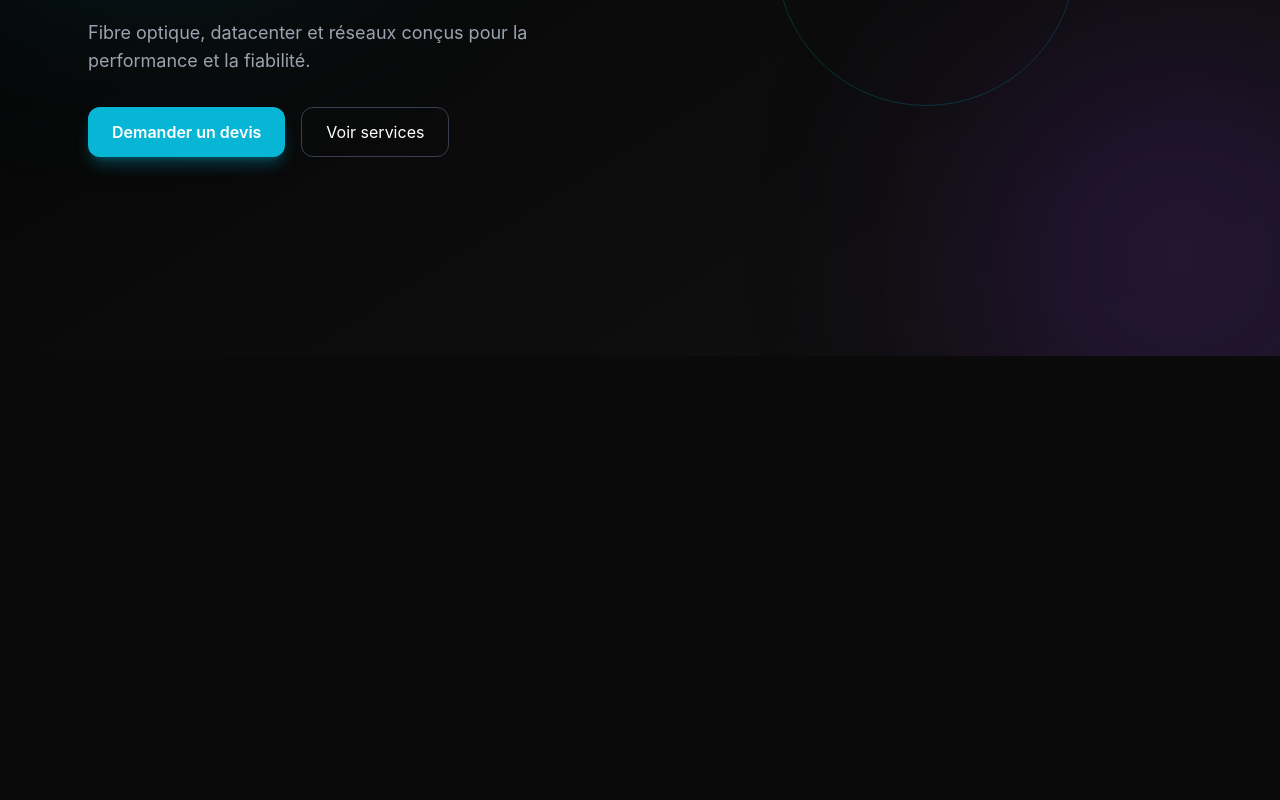
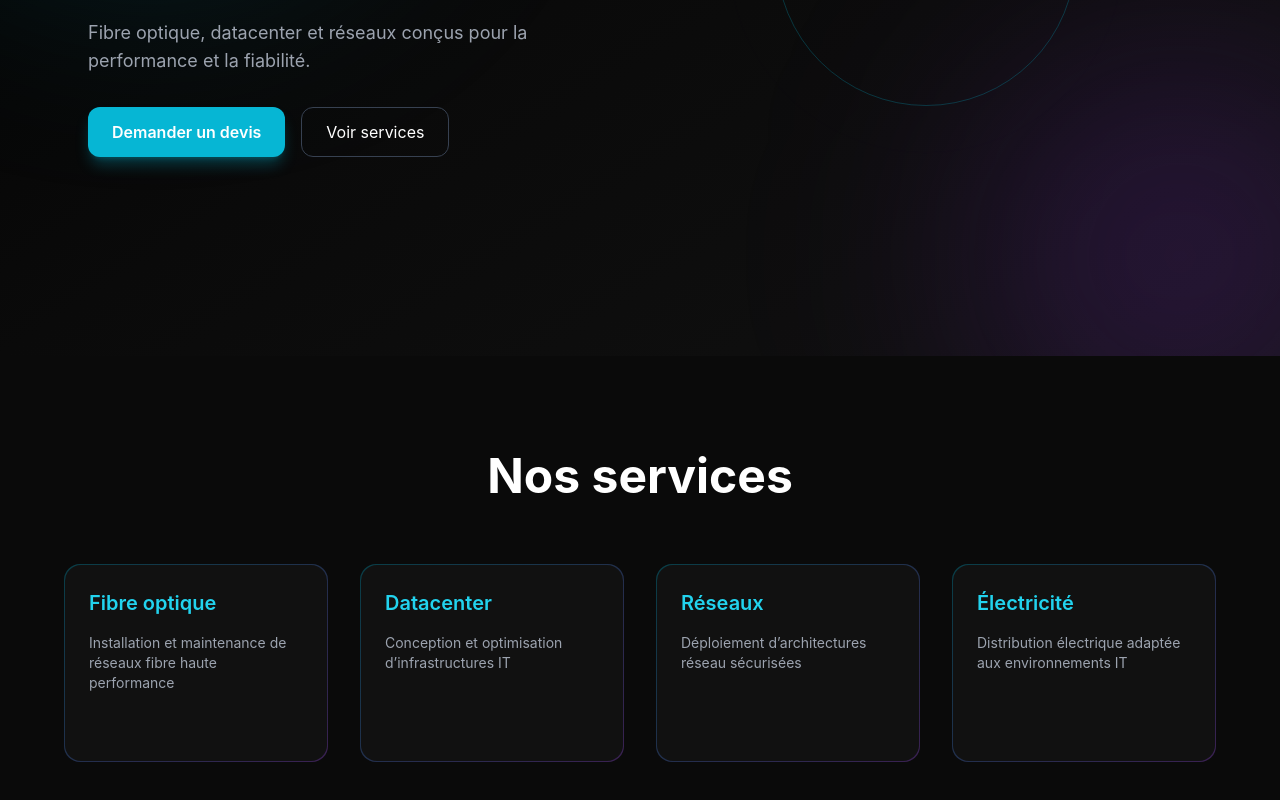
Before and after one commit to HaryRabarijoely/lltelecom, a React (Vite) app: page / in a window 1280 px wide. Shown: the part 444-1244 px from the top of the page. Before the commit the page ends 800 px from the top, so only its background shows below. Built offline with nearby package versions, Linux system fonts and the light colour scheme.

Commit message:
ajout services et hero

```diff
--- a/src/App.jsx
+++ b/src/App.jsx
@@ -1,10 +1,12 @@
 import React from "react";
 import Hero from "./components/ui/Hero";
+import Services from "./components/ui/Services";
 
 function App() {
   return (
     <div>
       <Hero />
+      <Services />
     </div>
   );
 }
--- /dev/null
+++ b/src/components/ui/Services.jsx
@@ -0,0 +1,73 @@
+import React from "react";
+import { motion } from "framer-motion";
+
+const services = [
+  {
+    title: "Fibre optique",
+    desc: "Installation et maintenance de réseaux fibre haute performance",
+  },
+  {
+    title: "Datacenter",
+    desc: "Conception et optimisation d’infrastructures IT",
+  },
+  {
+    title: "Réseaux",
+    desc: "Déploiement d’architectures réseau sécurisées",
+  },
+  {
+    title: "Électricité",
+    desc: "Distribution électrique adaptée aux environnements IT",
+  },
+];
+
+export default function Services() {
+  return (
+    <section className="bg-[#0A0A0A] text-white py-24 px-6">
+      <div className="max-w-6xl mx-auto">
+
+        {/* Titre */}
+        <motion.h2
+          initial={{ opacity: 0, y: 30 }}
+          whileInView={{ opacity: 1, y: 0 }}
+          transition={{ duration: 0.6 }}
+          className="text-3xl md:text-5xl font-bold text-center mb-16"
+        >
+          Nos services
+        </motion.h2>
+
+        {/* Grid */}
+        <div className="grid md:grid-cols-2 lg:grid-cols-4 gap-8">
+
+          {services.map((service, index) => (
+            <motion.div
+              key={index}
+              initial={{ opacity: 0, y: 30 }}
+              whileInView={{ opacity: 1, y: 0 }}
+              transition={{ delay: index * 0.1 }}
+              className="group relative p-[1px] rounded-2xl bg-gradient-to-br from-cyan-500/30 to-purple-500/30"
+            >
+              {/* Card */}
+              <div className="bg-[#111111] rounded-2xl p-6 h-full flex flex-col justify-between transition duration-300 group-hover:bg-[#151515]">
+
+                <div>
+                  <h3 className="text-xl font-semibold mb-4 text-cyan-400">
+                    {service.title}
+                  </h3>
+                  <p className="text-gray-400 text-sm">
+                    {service.desc}
+                  </p>
+                </div>
+
+                <div className="mt-6 text-sm text-cyan-400 opacity-0 group-hover:opacity-100 transition">
+                  → En savoir plus
+                </div>
+
+              </div>
+            </motion.div>
+          ))}
+
+        </div>
+      </div>
+    </section>
+  );
+}
```
